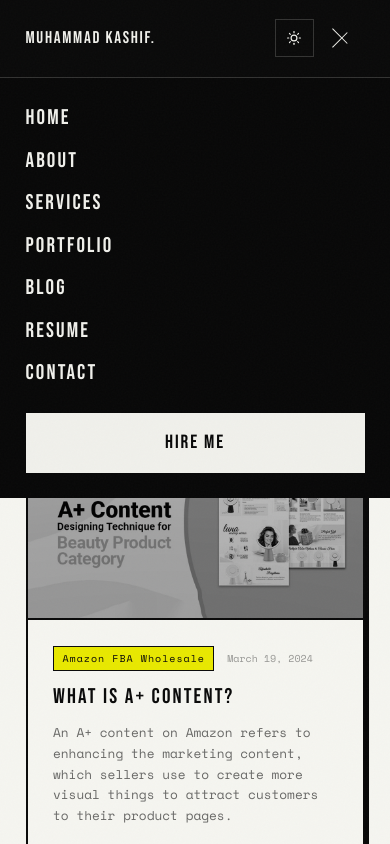
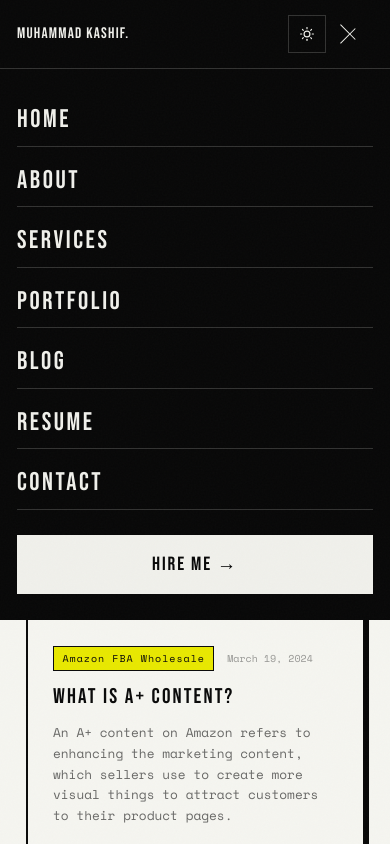
Before and after one commit to muhammadkashif928/muhammadkashif-net, a Next.js app: page /blog in a window 390 px wide. Both pictures are taken after a click on the button 345 px from the left and 38 px from the top of the page. Shown: the top 844 px of the page. Built offline with nearby package versions, Linux system fonts and the light colour scheme.

Commit message:
Responsive + font: components/Navbar.jsx

```diff
--- a/components/Navbar.jsx
+++ b/components/Navbar.jsx
@@ -25,6 +25,9 @@ export default function Navbar() {
     return () => window.removeEventListener('scroll', onScroll)
   }, [])
 
+  // Close menu on route change
+  useEffect(() => { setMenuOpen(false) }, [pathname])
+
   const isActive = (href) => {
     if (href === '/') return pathname === '/'
     return pathname.startsWith(href.replace(/\/$/, ''))
@@ -34,28 +37,28 @@ export default function Navbar() {
     <nav
       className="fixed top-0 left-0 w-full z-50 transition-all duration-300"
       style={{
-        backgroundColor: scrolled ? 'var(--a-bg)' : 'transparent',
+        backgroundColor: scrolled || menuOpen ? 'var(--a-bg)' : 'transparent',
         borderBottom: scrolled ? '1px solid var(--a-border)' : 'none',
       }}
     >
-      <div className="max-w-7xl mx-auto px-6 flex items-center justify-between h-[4.5rem]">
+      <div className="max-w-7xl mx-auto px-4 sm:px-6 flex items-center justify-between h-16 sm:h-[4.5rem]">
 
         {/* Logo */}
         <a
           href="/"
-          className="font-bebas tracking-[0.1em] transition-colors shrink-0"
-          style={{ color: 'var(--a-text)', fontSize: 'clamp(1rem, 2.2vw, 1.25rem)' }}
+          className="font-bebas tracking-[0.08em] transition-colors shrink-0 leading-none"
+          style={{ color: 'var(--a-text)', fontSize: 'clamp(0.9rem, 2.5vw, 1.2rem)' }}
         >
           MUHAMMAD KASHIF<span style={{ color: 'var(--accent)' }}>.</span>
         </a>
 
-        {/* Desktop links */}
-        <ul className="hidden lg:flex items-center gap-6">
+        {/* Desktop links — only xl screens get all 7 */}
+        <ul className="hidden xl:flex items-center gap-5">
           {links.map((l) => (
             <li key={l.label}>
               <a
                 href={l.href}
-                className="font-mono text-[9px] tracking-widest transition-colors relative"
+                className="font-mono text-xs tracking-widest transition-colors relative inline-block py-1"
                 style={{ color: isActive(l.href) ? 'var(--a-text)' : 'var(--a-muted)' }}
               >
                 {l.label}
@@ -67,13 +70,13 @@ export default function Navbar() {
           ))}
         </ul>
 
-        {/* Right: Theme toggle + CTA */}
-        <div className="flex items-center gap-3">
+        {/* Right controls */}
+        <div className="flex items-center gap-2 sm:gap-3">
           {/* Theme toggle */}
           <button
             onClick={toggle}
             aria-label="Toggle theme"
-            className="w-9 h-9 flex items-center justify-center border transition-all duration-200 shrink-0"
+            className="w-9 h-9 flex items-center justify-center border shrink-0 transition-all"
             style={{ borderColor: 'var(--a-border)', color: 'var(--a-text)' }}
           >
             {theme === 'dark' ? (
@@ -91,18 +94,18 @@ export default function Navbar() {
             )}
           </button>
 
-          {/* CTA */}
+          {/* CTA — sm+ */}
           <a
             href="/contact-me/"
-            className="hidden md:block font-bebas text-sm tracking-widest px-5 py-2 border-2 transition-all shrink-0"
+            className="hidden sm:block font-bebas text-sm tracking-widest px-4 sm:px-5 py-2 border-2 shrink-0 transition-all"
             style={{ backgroundColor: 'var(--accent)', color: 'var(--accent-inv)', borderColor: 'var(--accent)' }}
           >
             HIRE ME
           </a>
 
-          {/* Hamburger */}
+          {/* Hamburger — xl hides */}
           <button
-            className="lg:hidden flex flex-col gap-1.5 p-2 shrink-0"
+            className="xl:hidden flex flex-col gap-1.5 p-2 shrink-0"
             onClick={() => setMenuOpen(!menuOpen)}
             aria-label="Toggle menu"
           >
@@ -113,16 +116,16 @@ export default function Navbar() {
         </div>
       </div>
 
-      {/* Mobile menu */}
+      {/* Mobile/Tablet menu */}
       {menuOpen && (
-        <div className="lg:hidden px-6 py-6 flex flex-col gap-3" style={{ backgroundColor: 'var(--a-bg)', borderTop: '1px solid var(--a-border)' }}>
+        <div className="xl:hidden px-4 sm:px-6 py-6 flex flex-col gap-2" style={{ backgroundColor: 'var(--a-bg)', borderTop: '1px solid var(--a-border)' }}>
           {links.map((l) => (
             <a
               key={l.label}
               href={l.href}
               onClick={() => setMenuOpen(false)}
-              className="font-bebas text-xl tracking-widest transition-colors"
-              style={{ color: isActive(l.href) ? 'var(--accent)' : 'var(--a-text)' }}
+              className="font-bebas text-2xl sm:text-3xl tracking-widest py-2 transition-colors block"
+              style={{ color: isActive(l.href) ? 'var(--accent)' : 'var(--a-text)', borderBottom: '1px solid var(--a-border)' }}
             >
               {l.label}
             </a>
@@ -130,10 +133,10 @@ export default function Navbar() {
           <a
             href="/contact-me/"
             onClick={() => setMenuOpen(false)}
-            className="mt-3 font-bebas text-lg tracking-widest px-5 py-3 text-center border-2"
+            className="mt-4 font-bebas text-lg tracking-widest px-5 py-3 text-center border-2"
             style={{ backgroundColor: 'var(--accent)', color: 'var(--accent-inv)', borderColor: 'var(--accent)' }}
           >
-            HIRE ME
+            HIRE ME →
           </a>
         </div>
       )}
```
